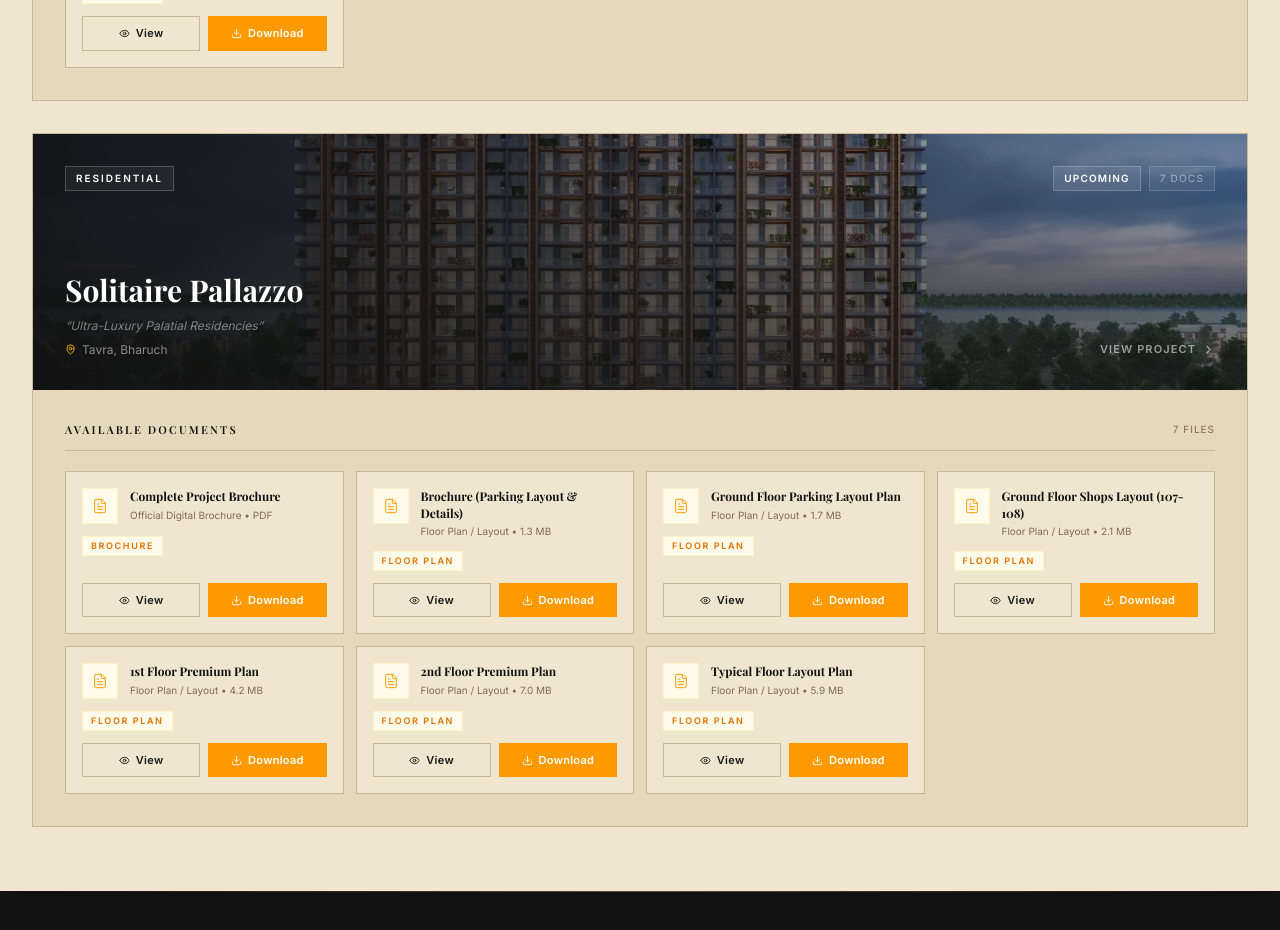
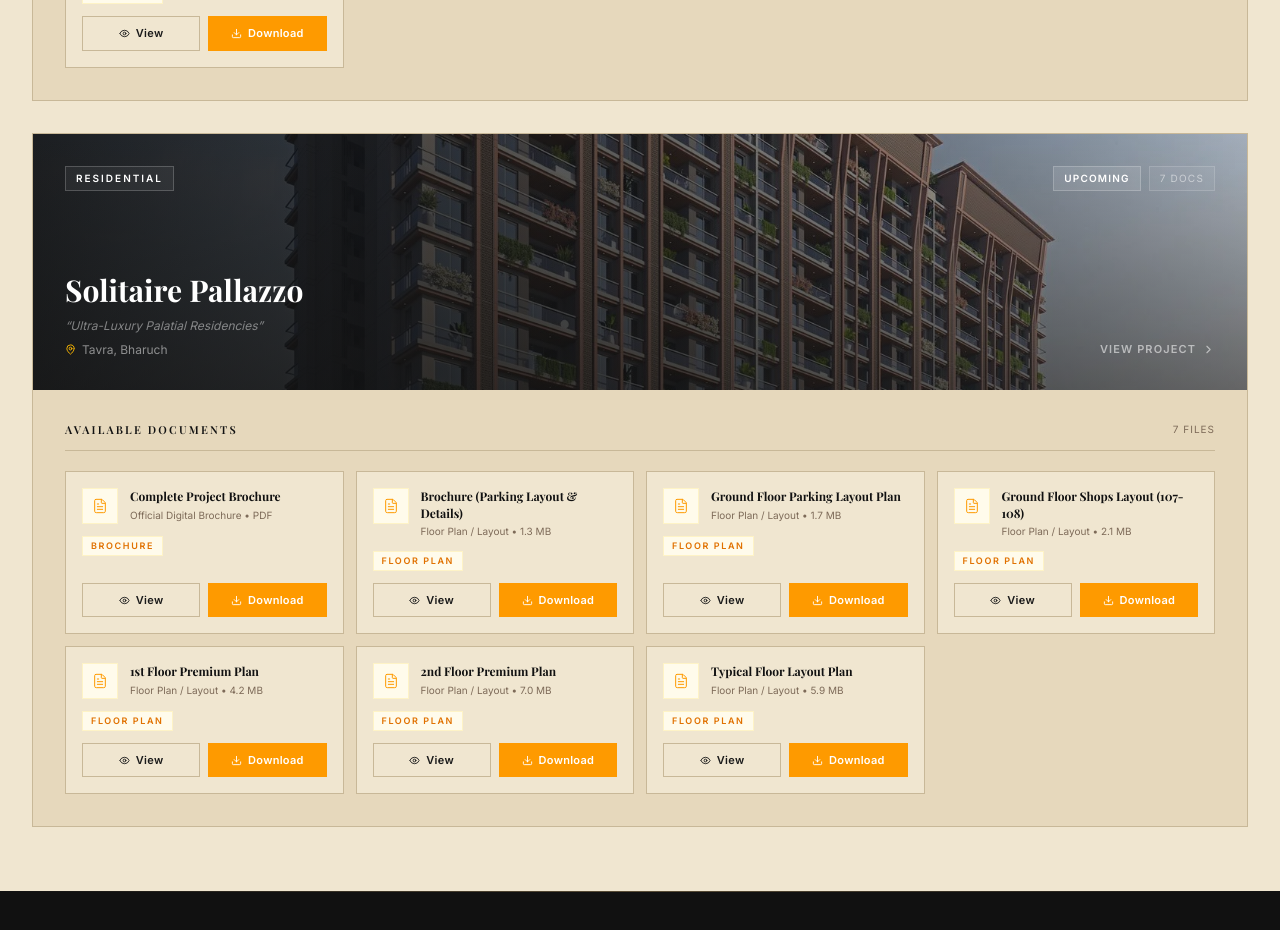
Before and after one commit to Marshmellow31/bhumi-developers, a Next.js app: page /downloads in a window 1280 px wide. Shown: the part 1020-1950 px from the top of the page. Built offline with nearby package versions, Linux system fonts and the light colour scheme.

Commit message:
feat: implement dynamic project detail pages and supporting data structures

```diff
--- a/app/projects/[slug]/page.tsx
+++ b/app/projects/[slug]/page.tsx
@@ -185,20 +185,13 @@ export default async function ProjectDetailPage({ params }: Props) {
             {/* Price Card */}
             <div className="bg-primary text-white p-8">
               <p className="text-white/50 text-xs tracking-widest uppercase font-body mb-2">
-                Price Range
+                Starts From
               </p>
               <p
                 className="text-3xl font-bold text-white mb-1"
                 style={{ fontFamily: "var(--font-playfair)" }}
               >
                 {formatPrice(project.priceRange.min)}
-              </p>
-              <p className="text-white/50 text-sm font-body mb-1">to</p>
-              <p
-                className="text-2xl font-bold text-white"
-                style={{ fontFamily: "var(--font-playfair)" }}
-              >
-                {formatPrice(project.priceRange.max)}
               </p>
               <p className="text-white/40 text-xs font-body mt-2">{project.area}</p>
 
--- a/components/home/PhilosophySection.tsx
+++ b/components/home/PhilosophySection.tsx
@@ -47,6 +47,16 @@ const slides: SlideData[] = [
   },
   {
     number: "04",
+    category: "UPCOMING",
+    titleHtml: "Luxury <em>Retreat</em>",
+    italicWord: "Retreat",
+    regularText: "Luxury",
+    description: "An upcoming premium residential project offering luxurious villa living with world-class resort amenities.",
+    image: "/images/resort/resort-main.jpeg",
+    projectTag: "The Resort",
+  },
+  {
+    number: "05",
     category: "COMMUNITY",
     titleHtml: "Refined <em>Living</em>",
     italicWord: "Living",
@@ -56,7 +66,7 @@ const slides: SlideData[] = [
     projectTag: "Pritam Residency",
   },
   {
-    number: "05",
+    number: "06",
     category: "COMMERCIAL",
     titleHtml: "Upcoming <em>Landmark</em>",
     italicWord: "Landmark",
@@ -64,16 +74,6 @@ const slides: SlideData[] = [
     description: "An exciting new development set to redefine the city's commercial landscape.",
     image: "/images/bkc2/bkc2-main.jpeg",
     projectTag: "BKC 2",
-  },
-  {
-    number: "06",
-    category: "UPCOMING",
-    titleHtml: "Luxury <em>Retreat</em>",
-    italicWord: "Retreat",
-    regularText: "Luxury",
-    description: "An upcoming premium residential project offering luxurious villa living with world-class resort amenities.",
-    image: "/images/resort/resort-main.jpeg",
-    projectTag: "The Resort",
   },
 ];
 
--- a/data/projects.ts
+++ b/data/projects.ts
@@ -96,15 +96,10 @@ export const projects: Project[] = [
     type: "Residential",
     units: 48,
     area: "2400–4500 sq ft",
-    priceRange: { min: 8500000, max: 24000000 },
+    priceRange: { min: 6000000, max: 24000000 },
     completionYear: 2027,
-    image: "/images/solitaire-plaza/47.webp",
+    image: "/images/solitaire-plaza/Tavra Corner Day-a.webp",
     gallery: [
-      "/images/solitaire-plaza/47.webp",
-      "/images/solitaire-plaza/53.webp",
-      "/images/solitaire-plaza/54.webp",
-      "/images/solitaire-plaza/55.webp",
-      "/images/solitaire-plaza/72.webp",
       "/images/solitaire-plaza/Tavra Corner Day-a.webp",
       "/images/solitaire-plaza/Tavra Foyer Entry_Cam-a.webp",
       "/images/solitaire-plaza/Tavra Gate Night Cam-a.webp",
@@ -205,6 +200,33 @@ export const projects: Project[] = [
     video: "/videos/city-center/use.mp4",
   },
   {
+    id: "12",
+    slug: "the-resort",
+    name: "The Resort",
+    tagline: "Your Private Paradise",
+    location: "Near Imagica, Mumbai",
+    city: "Mumbai",
+    status: "Upcoming",
+    type: "Hotel",
+    units: 0,
+    area: "Coming Soon",
+    priceRange: { min: 0, max: 0 },
+    completionYear: 2028,
+    image: "/images/resort/resort-main.jpeg",
+    gallery: [
+      "/images/resort/resort-main.jpeg"
+    ],
+    highlights: ["Luxury Villas", "Resort Amenities", "Upcoming Project"],
+    description: "A peaceful resort getaway near Mumbai. Lush greenery, private villas, and a relaxed lifestyle — coming soon.",
+    amenities: [
+      "Clubhouse",
+      "Swimming Pool",
+      "Landscaped Gardens",
+      "24/7 Security"
+    ],
+    featured: false,
+  },
+  {
     id: "10",
     slug: "pritam-residency",
     name: "Pritam Residency",
@@ -264,38 +286,11 @@ export const projects: Project[] = [
     ],
     featured: false,
   },
-  {
-    id: "12",
-    slug: "the-resort",
-    name: "The Resort",
-    tagline: "Your Private Paradise",
-    location: "Near Imagica, Mumbai",
-    city: "Mumbai",
-    status: "Upcoming",
-    type: "Hotel",
-    units: 0,
-    area: "Coming Soon",
-    priceRange: { min: 0, max: 0 },
-    completionYear: 2028,
-    image: "/images/resort/resort-main.jpeg",
-    gallery: [
-      "/images/resort/resort-main.jpeg"
-    ],
-    highlights: ["Luxury Villas", "Resort Amenities", "Upcoming Project"],
-    description: "A peaceful resort getaway near Mumbai. Lush greenery, private villas, and a relaxed lifestyle — coming soon.",
-    amenities: [
-      "Clubhouse",
-      "Swimming Pool",
-      "Landscaped Gardens",
-      "24/7 Security"
-    ],
-    featured: false,
-  },
 ];
 
 // Featured projects for the homepage — primary slugs shown first, capped at 6.
 export const getFeaturedProjects = () => {
-  const primarySlugs = ["central-square", "solitaire-pallazzo", "city-center", "pritam-residency", "bkc2", "the-resort"];
+  const primarySlugs = ["central-square", "solitaire-pallazzo", "city-center", "the-resort", "pritam-residency", "bkc2"];
   return projects.filter((p) => primarySlugs.includes(p.slug))
     .sort((a, b) => primarySlugs.indexOf(a.slug) - primarySlugs.indexOf(b.slug))
     .slice(0, 6);
```
